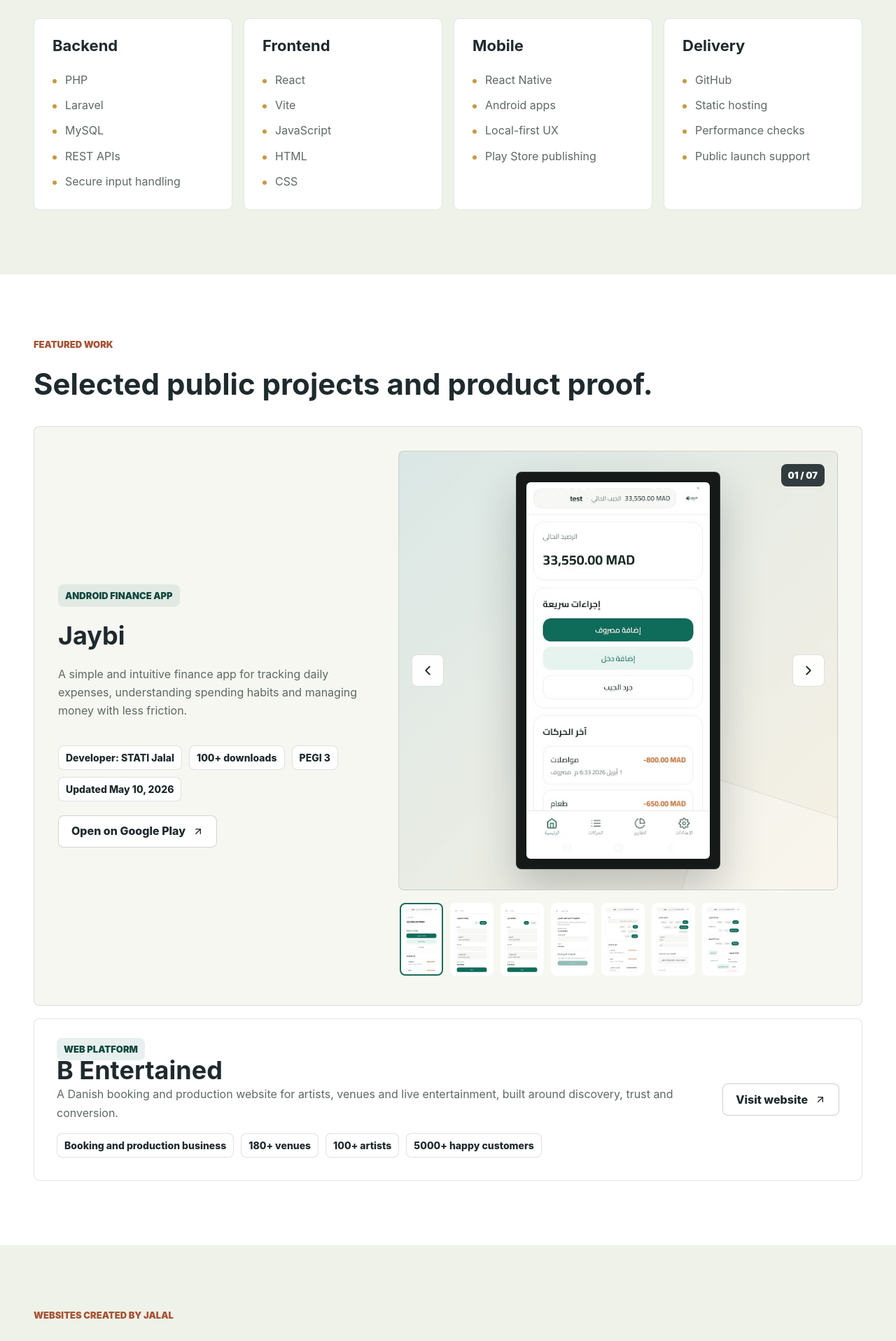
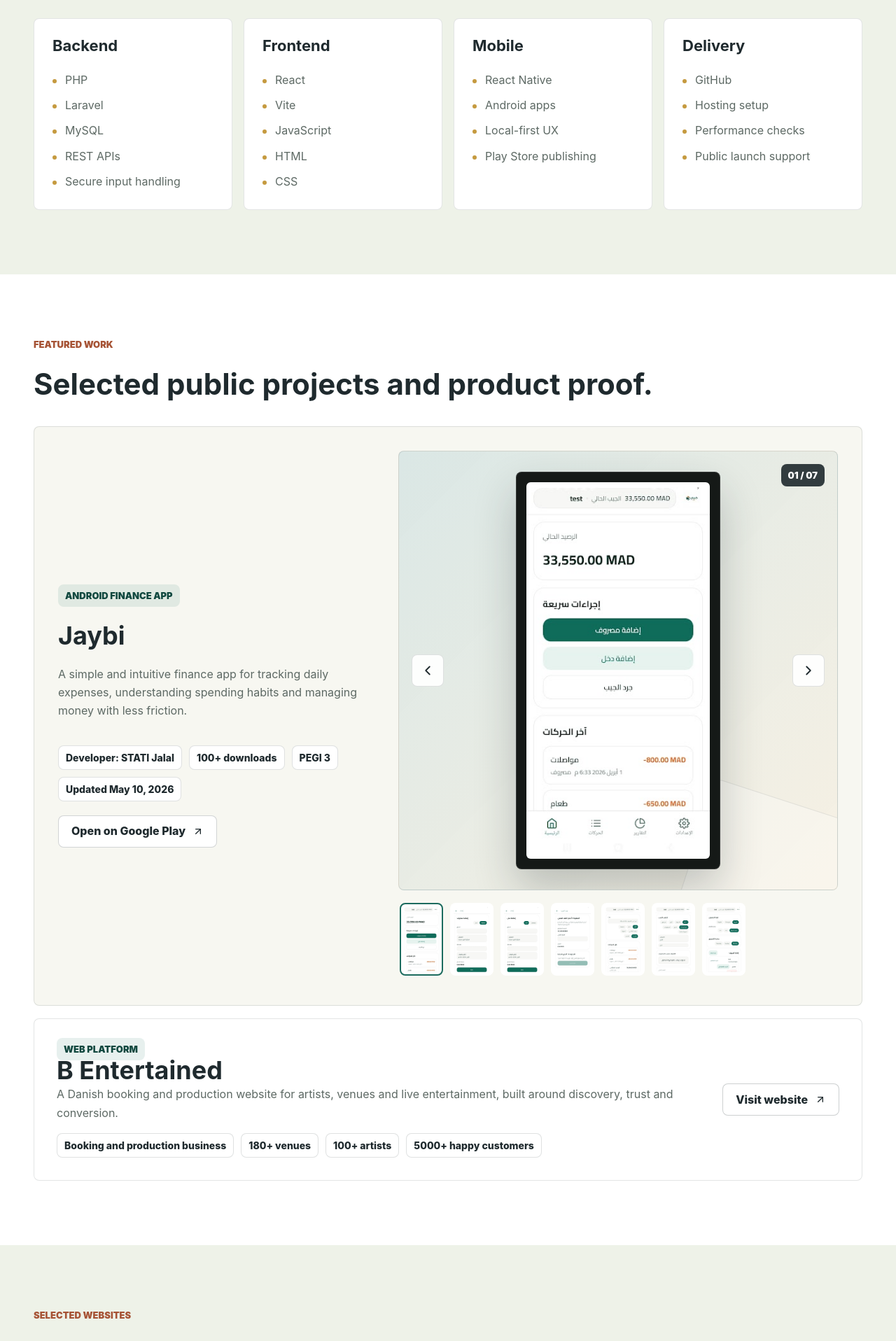
Before and after one commit to jom006/jalalstati, a React (Vite) app: page / in a window 1280 px wide. Shown: the part 2420-4336 px from the top of the page at 70% size. Built offline with nearby package versions, Linux system fonts and the light colour scheme.

Commit message:
Remove static wording

```diff
--- a/src/App.jsx
+++ b/src/App.jsx
@@ -94,7 +94,7 @@
   },
   {
     title: 'Delivery',
-    items: ['GitHub', 'Static hosting', 'Performance checks', 'Public launch support'],
+    items: ['GitHub', 'Hosting setup', 'Performance checks', 'Public launch support'],
   },
 ];
 
@@ -462,7 +462,7 @@
 
       <section id="websites" className="websites section-band">
         <div className="section-heading">
-          <p className="eyebrow">Websites created by Jalal</p>
+          <p className="eyebrow">Selected websites</p>
           <h2>Danish artist and entertainment websites I made.</h2>
           <p>
             I created these public websites for performers and entertainment brands, combining visual presentation,
@@ -553,7 +553,7 @@
           </span>
           <span>
             <Globe2 size={16} aria-hidden="true" />
-            Static portfolio site
+            Portfolio site
           </span>
           <span>
             <Code2 size={16} aria-hidden="true" />
--- a/src/styles.css
+++ b/src/styles.css
@@ -945,7 +945,7 @@
   }
 
   .site-header {
-    position: static;
+    position: initial;
     align-items: flex-start;
     flex-direction: column;
   }
```
Also changed, not shown: 1 other file (tests, documents, lock files or other folders).
